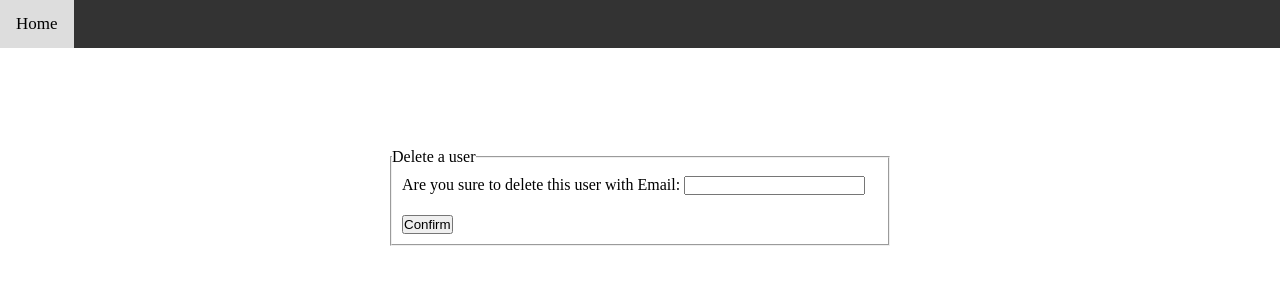
After one commit to happy24h/udemy_nodejs_and_express, a Node server app: template src/views/delete.ejs in a window 1280 px wide. The commit adds this page. Shown: the top 300 px of the page. Run offline with Node 20, Linux system fonts and the light colour scheme; the template is opened without the code that fills it, so the values that code supplies are empty.

Commit message:
create form delete and delete user by id

```diff
--- a/src/routes/web.js
+++ b/src/routes/web.js
@@ -7,6 +7,8 @@ const {
   getCreatePage,
   getUpdatePage,
   postUpdateUser,
+  postDeleteUser,
+  postHandleRemoveUser,
 } = require("../controllers/homeController");
 const { getContentController } = require("../controllers/contentController");
 
@@ -19,6 +21,8 @@ router.get("/update/:id", getUpdatePage);
 
 router.post("/create-user", postCreateUser);
 router.post("/update-user", postUpdateUser);
+router.post("/delete-user/:id", postDeleteUser);
+router.post("/delete-user", postHandleRemoveUser);
 
 router.get("/content", getContentController);
 
--- /dev/null
+++ b/src/views/delete.ejs
@@ -0,0 +1,37 @@
+<!DOCTYPE html>
+<html lang="en">
+  <head>
+    <meta charset="UTF-8" />
+    <meta http-equiv="X-UA-Compatible" content="IE=edge" />
+    <meta name="viewport" content="width=device-width, initial-scale=1.0" />
+    <title>Delete a user</title>
+    <link rel="stylesheet" href="/css/styles.css" />
+  </head>
+
+  <body>
+    <!-- <%= JSON.stringify(userEdit) %> -->
+    <div class="topnav">
+      <a href="/">Home</a>
+    </div>
+    <div class="form-add-new">
+      <form action="/delete-user" method="POST">
+        <fieldset>
+          <legend>Delete a user</legend>
+          <div class="input-group d-none">
+            <label>ID: </label>
+            <input type="text" name="userId" value="<%= userEdit.id %>" />
+          </div>
+          <div class="input-group">
+            <label>Are you sure to delete this user with Email: </label>
+            <input type="text" name="email" value="<%= userEdit.email %>" />
+          </div>
+
+
+          <div>
+            <button>Confirm</button>
+          </div>
+        </fieldset>
+      </form>
+    </div>
+  </body>
+</html>
--- a/src/views/home.ejs
+++ b/src/views/home.ejs
@@ -69,7 +69,9 @@
           <td><%= item.city%></td>
 
           <td>
-            <button>Delete</button>
+            <form action="/delete-user/<%= item.id %>" method="POST">
+              <button>Delete</button>
+            </form>
             <a href="/update/<%= item.id %>">Edit</a>
           </td>
         </tr>
```
Also changed, not shown: src/controllers/homeController.js (+11 -0 lines).
